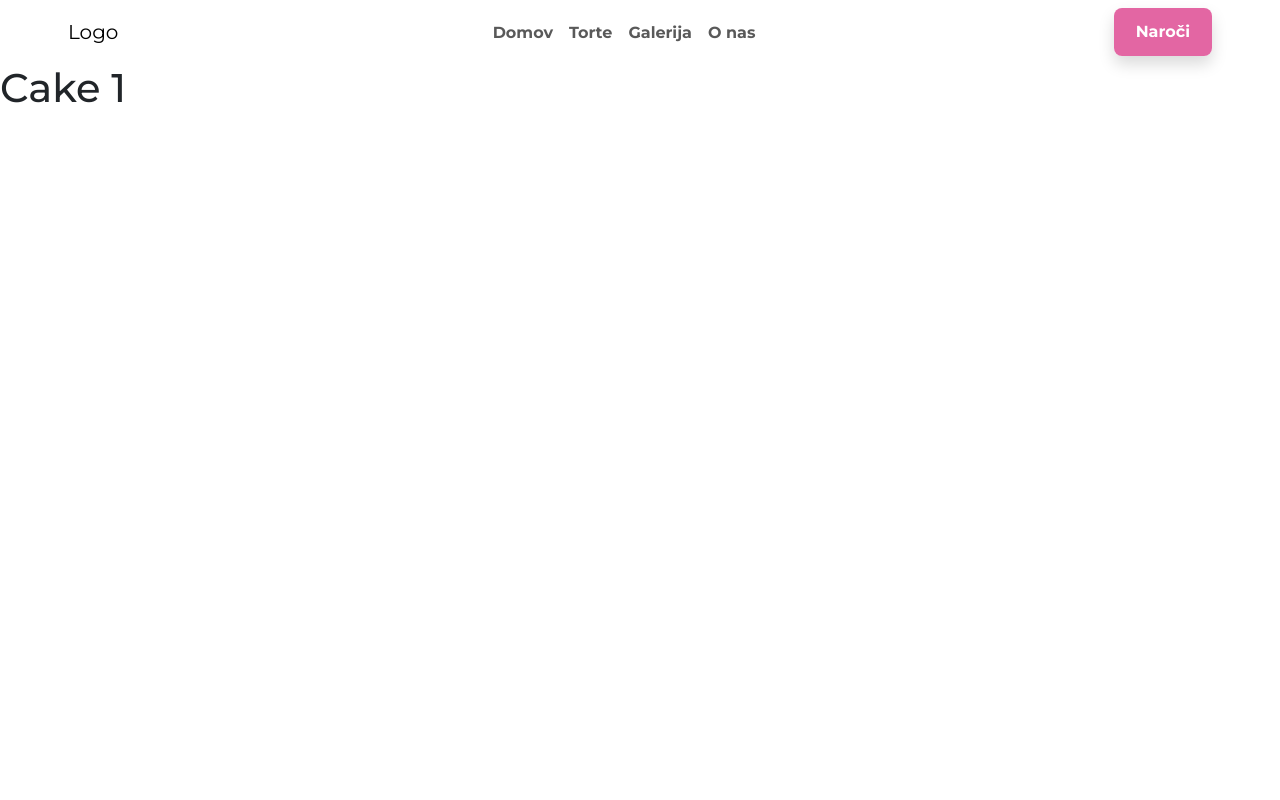
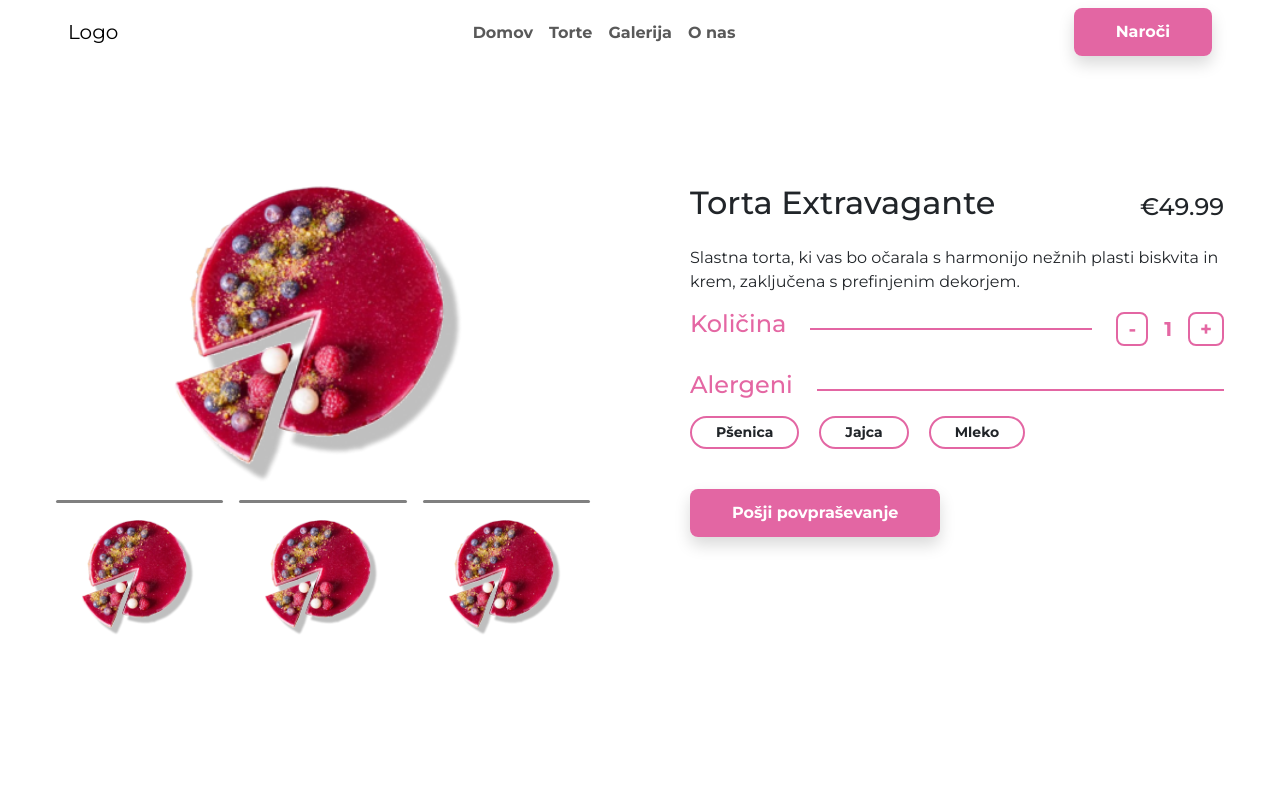
Before and after one commit to galeb9/panna-torte, a Next.js app: page /torte/1 in a window 1280 px wide. Shown: the top 800 px of the page. Built offline with nearby package versions, Linux system fonts and the light colour scheme.

Commit message:
feat: Single cake

```diff
--- /dev/null
+++ b/public/products.json
@@ -0,0 +1,53 @@
+{
+  "title": "Ponudba",
+  "cakes": [
+    {
+      "id": "1",
+      "name": "Torta Extravagante",
+      "desc": "Slastna torta, ki vas bo očarala s harmonijo nežnih plasti biskvita in krem, zaključena s prefinjenim dekorjem.",
+      "price": "49.99",
+      "images": ["image1.jpg", "image2.jpg", "image3.jpg"],
+      "alergeni": ["Pšenica", "Jajca", "Mleko"]
+    },
+    {
+      "id": "2",
+      "name": "Torta Extravagante",
+      "desc": "Slastna torta, ki vas bo očarala s harmonijo nežnih plasti biskvita in krem, zaključena s prefinjenim dekorjem.",
+      "price": "49.99",
+      "images": ["image1.jpg", "image2.jpg", "image3.jpg"],
+      "alergeni": ["Pšenica", "Jajca", "Mleko"]
+    },
+    {
+      "id": "3",
+      "name": "Torta Extravagante",
+      "desc": "Slastna torta, ki vas bo očarala s harmonijo nežnih plasti biskvita in krem, zaključena s prefinjenim dekorjem.",
+      "price": "49.99",
+      "images": ["image1.jpg", "image2.jpg", "image3.jpg"],
+      "alergeni": ["Pšenica", "Jajca", "Mleko"]
+    },
+    {
+      "id": "4",
+      "name": "Torta Extravagante",
+      "desc": "Slastna torta, ki vas bo očarala s harmonijo nežnih plasti biskvita in krem, zaključena s prefinjenim dekorjem.",
+      "price": "49.99",
+      "images": ["image1.jpg", "image2.jpg", "image3.jpg"],
+      "alergeni": ["Pšenica", "Jajca", "Mleko"]
+    },
+    {
+      "id": "5",
+      "name": "Torta Extravagante",
+      "desc": "Slastna torta, ki vas bo očarala s harmonijo nežnih plasti biskvita in krem, zaključena s prefinjenim dekorjem.",
+      "price": "49.99",
+      "images": ["image1.jpg", "image2.jpg", "image3.jpg"],
+      "alergeni": ["Pšenica", "Jajca", "Mleko"]
+    },
+    {
+      "id": "6",
+      "name": "Torta Extravagante",
+      "desc": "Slastna torta, ki vas bo očarala s harmonijo nežnih plasti biskvita in krem, zaključena s prefinjenim dekorjem.",
+      "price": "49.99",
+      "images": ["image1.jpg", "image2.jpg", "image3.jpg"],
+      "alergeni": ["Pšenica", "Jajca", "Mleko"]
+    }
+  ]
+}
--- a/src/app/components/Products/Products.js
+++ b/src/app/components/Products/Products.js
@@ -24,7 +24,7 @@ export default function Products({ content, bg }) {
                   </div>
                 ))}
               </div>
-              <h3>{cake.name}</h3>
+              <h4>{cake.name}</h4>
               <div className="d-flex justify-content-between my-3">
                 <div>{cake.price}</div>
                 <Link
--- a/src/app/components/UI/BaseButton/BaseButton.scss
+++ b/src/app/components/UI/BaseButton/BaseButton.scss
@@ -1,6 +1,6 @@
 .base-button {
   color: white;
-  padding: 10px 20px;
+  padding: 10px 40px;
   border-radius: var(--radius);
   background-color: var(--primary);
   border: 2px solid transparent;
@@ -11,4 +11,8 @@
     background-color: white;
     color: var(--primary);
   }
+  @media screen and (max-width: 768px) {
+    font-size: 14px;
+    padding: 10px 20px;
+  }
 }
--- a/src/app/globals.css
+++ b/src/app/globals.css
@@ -42,9 +42,9 @@ img {
   min-width: 340px;
 }
 
-.base-window {
-  /* min-height: 50vh; */
-}
+/* .base-window {
+  min-height: 50vh;
+} */
 
 .base-bg-grey {
   background: linear-gradient(
--- a/src/app/page.js
+++ b/src/app/page.js
@@ -4,13 +4,14 @@ import Products from "./components/Products/Products";
 import Info from "./components/Info/Info";
 
 const textContent = require("../../public/textContent.json");
+const productsJson = require("../../public/products.json");
 
 export default function Home() {
   return (
     <main>
       <Hero content={textContent.home} />
       <AboutCta content={textContent.about}></AboutCta>
-      <Products content={textContent.products}></Products>
+      <Products content={productsJson}></Products>
       <Info content={textContent.info}></Info>
     </main>
   );
--- /dev/null
+++ b/src/app/torte/[id]/SingleCake.scss
@@ -0,0 +1,89 @@
+.single-cake {
+  padding-top: 15vh !important;
+  gap: 100px;
+  @media screen and (max-width: 768px) {
+    padding-top: 10vh !important;
+    flex-direction: column;
+    gap: 30px;
+    .cake-col {
+      width: 100% !important;
+    }
+  }
+  .cake-col {
+    width: 50%;
+
+    &:nth-of-type(1) {
+      .cake-main__img {
+        max-width: 300px;
+      }
+      .cake-image-nav {
+        // border: 1px solid black;
+        align-items: end;
+        .cake-image-nav__img {
+          max-width: 70%;
+        }
+        .img-line__container {
+          cursor: pointer;
+          padding: 10px 0;
+          &:hover .img-line {
+            // height: 8px;
+            background-color: var(--primary);
+          }
+          .img-line {
+            transition: var(--trans);
+            height: 3px;
+            border-radius: 10px;
+            background-color: grey;
+          }
+        }
+
+        .img-active {
+          background-color: var(--primary);
+        }
+      }
+    }
+    &:nth-of-type(2) {
+      // border: 1px solid black;
+      // width: 60%;
+      .cake-title {
+        color: var(--primary);
+        font-weight: 700;
+        h3 {
+          margin-bottom: 0 !important;
+        }
+
+        .title-line {
+          height: 2px;
+          background-color: var(--primary);
+        }
+      }
+      .cake-quantity {
+        &__counter {
+          font-size: 20px;
+          .quantity-btn {
+            border: 2px solid var(--primary);
+            border-radius: var(--radius);
+            // border-radius: 50%;
+            padding: 0 10px;
+            transition: var(--trans);
+            cursor: pointer;
+            &:hover {
+              background-color: var(--primary);
+              color: white;
+            }
+          }
+        }
+      }
+      .alergeni {
+        gap: 12px 20px;
+        &-item {
+          border: 2px solid var(--primary);
+          border-radius: 40px;
+          padding: 4px 24px;
+          font-size: 14px;
+          font-weight: 700;
+        }
+      }
+    }
+  }
+}
--- a/src/app/torte/[id]/page.js
+++ b/src/app/torte/[id]/page.js
@@ -1,3 +1,78 @@
+const productsJson = require("../../../../public/products.json");
+
+import "./SingleCake.scss";
+
+import BaseButton from "../../components/UI/BaseButton/BaseButton";
+import Image from "next/image";
+import Link from "next/link";
+import cake2 from "../../../../public/images/hero/cake2.png";
+
 export default function Cake({ params }) {
-  return <h1>Cake {params.id}</h1>;
+  const { id } = params;
+  const quantity = 1;
+  const cake = productsJson.cakes.find((cake) => cake.id === id);
+  console.log(cake);
+
+  return (
+    <div className="single-cake base-container d-flex py-5">
+      <div className="cake-col">
+        <div className=" d-flex justify-content-center">
+          <Image
+            priority
+            src={cake2}
+            alt="Cake image"
+            className="cake-main__img"
+          />
+        </div>
+        <div className="cake-image-nav d-flex gap-3 ">
+          {cake.images.map((img, count) => (
+            <div className="img-line__container flex-grow-1 " key={count}>
+              <div className="img-line flex-grow-1"></div>
+              <div className="d-flex justify-content-center">
+                <Image
+                  priority
+                  src={cake2}
+                  alt="Cake image"
+                  className="cake-image-nav__img mt-3"
+                />
+              </div>
+            </div>
+          ))}
+        </div>
+      </div>
+      <div className="cake-col">
+        <div className="d-flex align-items-center justify-content-between gap-2 mb-4">
+          <h2 className="mb-0">{cake.name}</h2>
+          <h4 className="mb-0 mt-2">{"€" + cake.price}</h4>
+        </div>
+
+        <p>{cake.desc}</p>
+
+        <div className="cake-quantity cake-title d-flex align-items-center gap-4 mb-4">
+          <h4>Količina</h4>
+          <div className="title-line flex-grow-1"></div>
+          <div className="cake-quantity__counter  d-flex align-items-center gap-3">
+            <div className="quantity-btn">-</div>
+            <div className="quantity-num">{quantity}</div>
+            <div className="quantity-btn">+</div>
+          </div>
+        </div>
+        <div className="mb-4">
+          <div className="cake-title d-flex align-items-center gap-4 mb-2">
+            <h4>Alergeni</h4>
+            <div className="title-line flex-grow-1"></div>
+          </div>
+          <div className="alergeni d-flex flex-wrap">
+            {cake.alergeni.map((alergen, index) => (
+              <div className="alergeni-item" key={index}>
+                {alergen}
+              </div>
+            ))}
+          </div>
+        </div>
+
+        <BaseButton className="mt-3">Pošji povpraševanje</BaseButton>
+      </div>
+    </div>
+  );
 }
--- a/src/app/torte/page.js
+++ b/src/app/torte/page.js
@@ -1,6 +1,7 @@
 import Products from "../components/Products/Products";
 const textContent = require("../../../public/textContent.json");
+const productsJson = require("../../../public/products.json");
 
 export default function CakesList() {
-  return <Products content={textContent.products} />;
+  return <Products content={productsJson} />;
 }
```
Also changed, not shown: public/textContent.json (+0 -41 lines), public/images/form/image 119.png (added).
